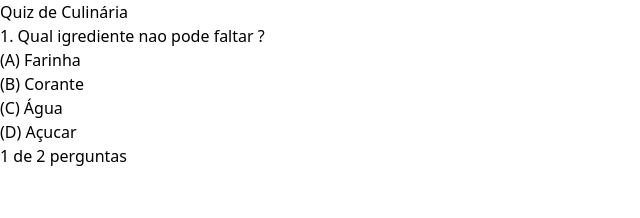
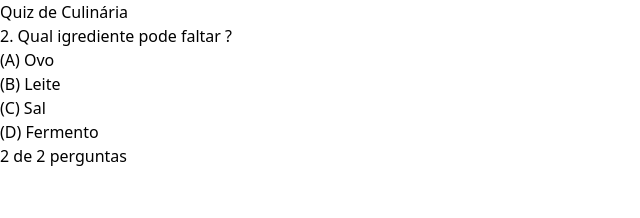
Before and after one commit to AndrePacolla/QuizQuestion, a Next.js app: page / in a window 1280 px wide. Shown: the top 218 px of the page, without its empty margins (0-640 px from the left). Built offline with nearby package versions, Linux system fonts and the light colour scheme.

Commit message:
modified:

```diff
--- a/src/app/page.tsx
+++ b/src/app/page.tsx
@@ -6,7 +6,7 @@ import { useState } from "react";
 
   const Page = () => {
 
-  const [currentQuestion, SetCurrentQuestion] = useState(0);
+  const [currentQuestion, SetCurrentQuestion] = useState(1);
   const title = "Quiz de Culinária";
 
   const handleAnswer = (answer: number) => {
```
